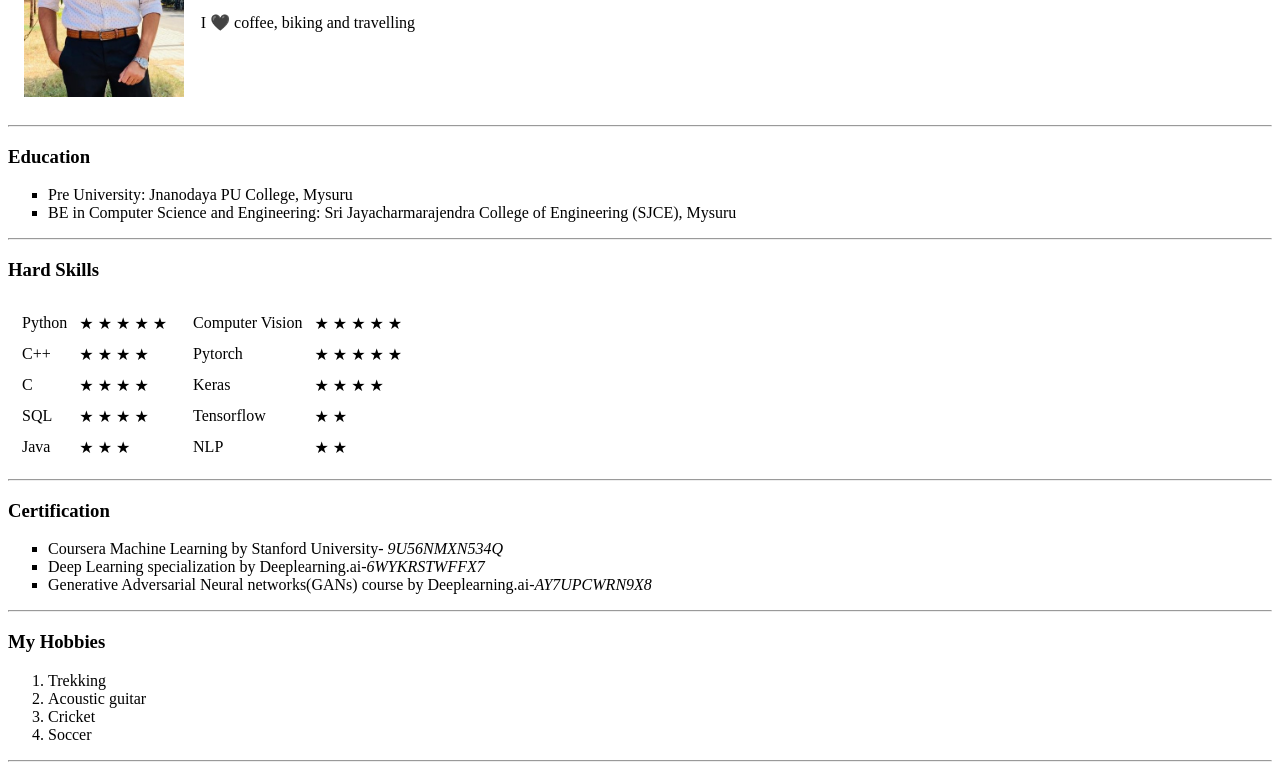
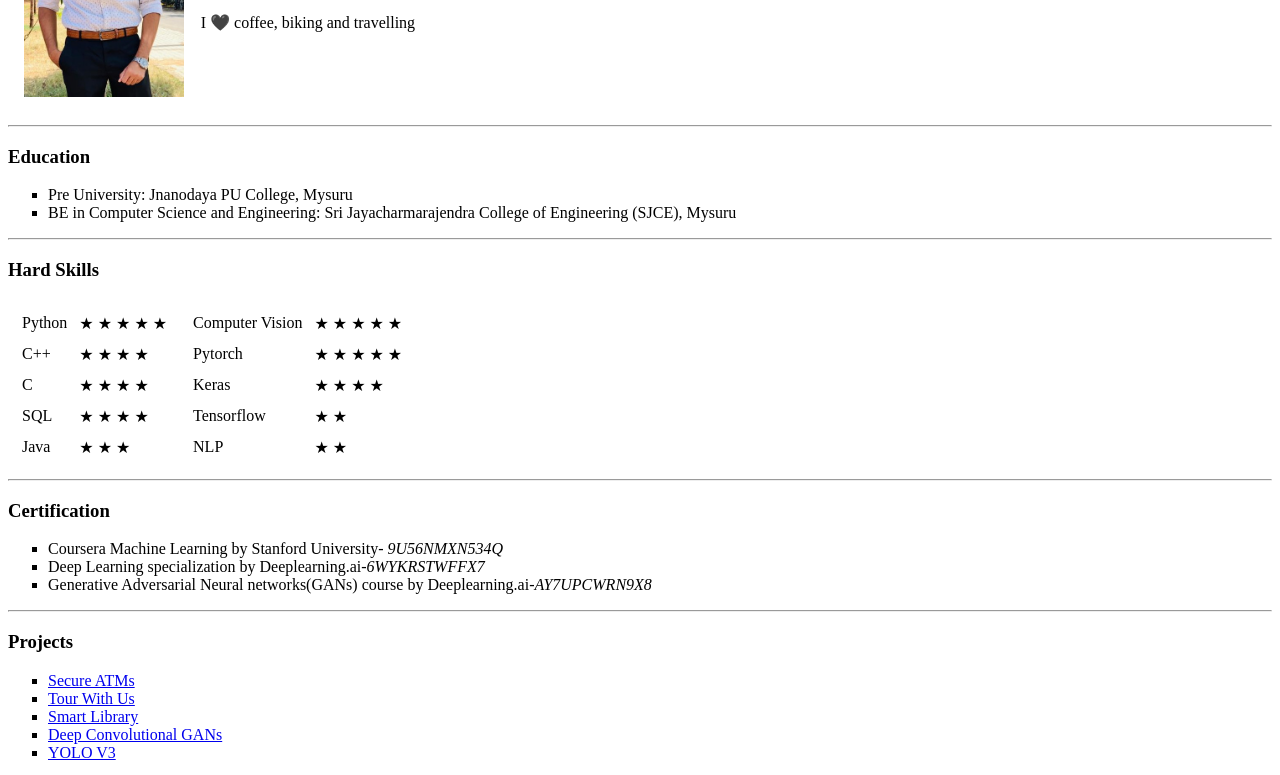
Before and after one commit to KiranRaghavendra1248/My-Profile, a plain HTML site: page index.html in a window 1280 px wide. Shown: the part 177-952 px from the top of the page. Drawn offline with Linux system fonts and the light colour scheme.

Commit message:
Add files via upload

```diff
--- a/index.html
+++ b/index.html
@@ -85,6 +85,15 @@
     <li>Generative Adversarial Neural networks(GANs) course by Deeplearning.ai-<em>AY7UPCWRN9X8</em></li>
   </ul>
   <hr>
+  <h3>Projects</h3>
+  <ul type="square">
+    <li><a href="https://github.com/KiranRaghavendra1248/Secure-ATMs">Secure ATMs</a></li>
+    <li><a href="https://github.com/KiranRaghavendra1248/Tour-With-Us">Tour With Us</a></li>
+    <li><a href="https://github.com/KiranRaghavendra1248/SMARTLIBRARY_">Smart Library</a></li>
+    <li><a href="https://github.com/KiranRaghavendra1248/Deep-Conv-GANs">Deep Convolutional GANs</a></li>
+    <li><a href="https://github.com/KiranRaghavendra1248/YOLO-V3">YOLO V3</a></li>
+  </ul>
+  <hr>
   <h3>My Hobbies</h3>
   <ol type="1">
     <li>Trekking</li>
```
